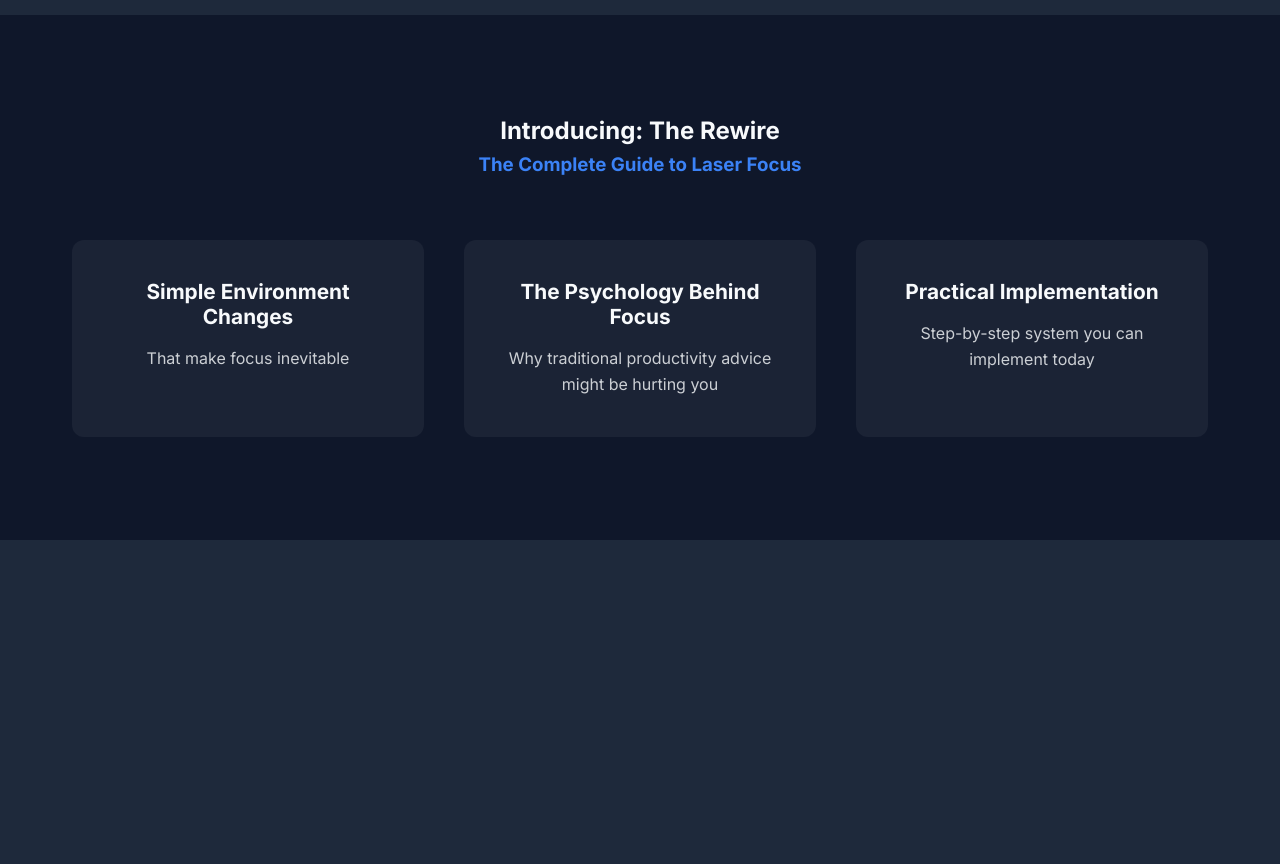
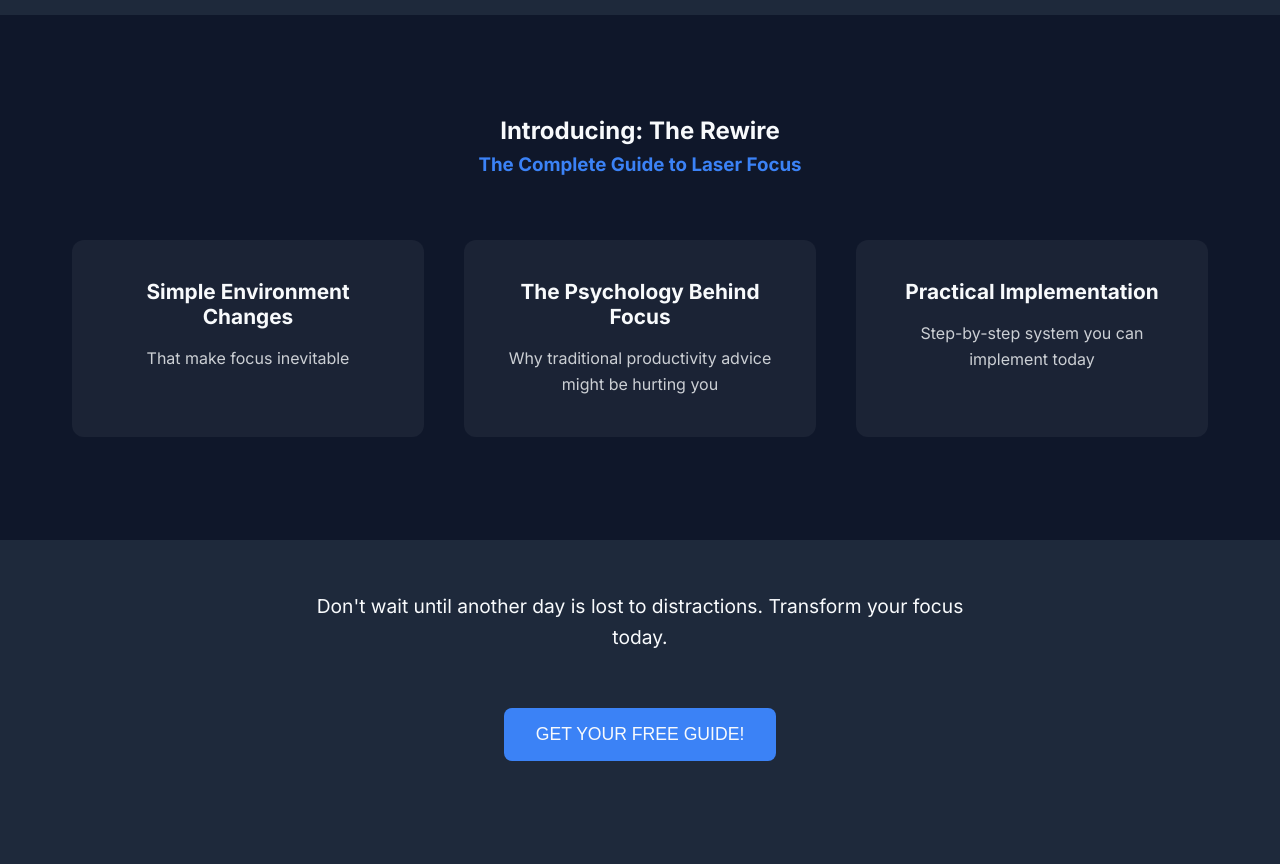
Before and after one commit to dsharpey/findex.html, a plain HTML site: page index.html in a window 1280 px wide. Shown: the part 3101-3965 px from the top of the page. Before the commit the page ends 3641 px from the top, so only its background shows below. Drawn offline with Linux system fonts and the light colour scheme.

Commit message:
Update index.html

```diff
--- a/index.html
+++ b/index.html
@@ -307,6 +307,24 @@
         .solution-card p {
             opacity: 0.8;
         }
+        /* Final CTA */
+.final-cta {
+    text-align: center;
+    padding-top: calc(var(--spacing) * 0.5);
+    background: var(--primary);
+}
+
+.final-cta p {
+    margin-bottom: 2rem; /* Adjust this value for more/less space */
+    font-size: 1.2rem;
+    max-width: 700px;
+    margin-left: auto;
+    margin-right: auto;
+}
+
+.final-cta .cta-button {
+    margin-top: 1.5rem; /* Add this line to create a gap between text and button */
+}
 
         /* Modal Styles */
         .modal {
@@ -364,13 +382,7 @@
         .close-modal:hover {
             opacity: 1;
 
-            <!-- Final CTA -->
-<section class="final-cta">
-    <div class="container">
-        <p>Don't wait until another day is lost to distractions. Transform your focus today.</p>
-        <button class="cta-button" onclick="openModal()">GET YOUR FREE GUIDE!</button>
-    </div>
-</section>
+
         }
 
         /* Responsive Styles */
@@ -518,6 +530,13 @@
             </div>
         </div>
     </section>
+              <!-- Final CTA -->
+<section class="final-cta">
+    <div class="container">
+        <p>Don't wait until another day is lost to distractions. Transform your focus today.</p>
+        <button class="cta-button" onclick="openModal()">GET YOUR FREE GUIDE!</button>
+    </div>
+</section>
 
     <!-- Modal Popup -->
     <div class="modal" id="signup-modal">
```
